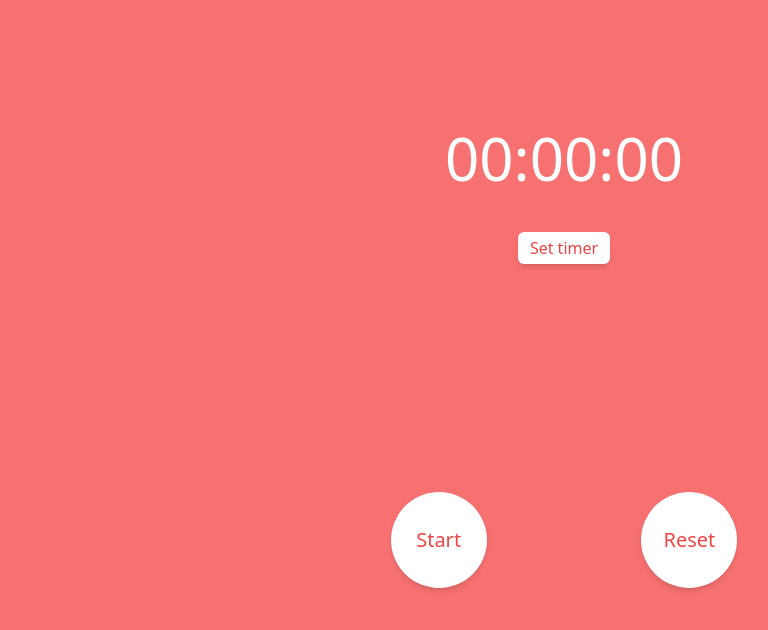
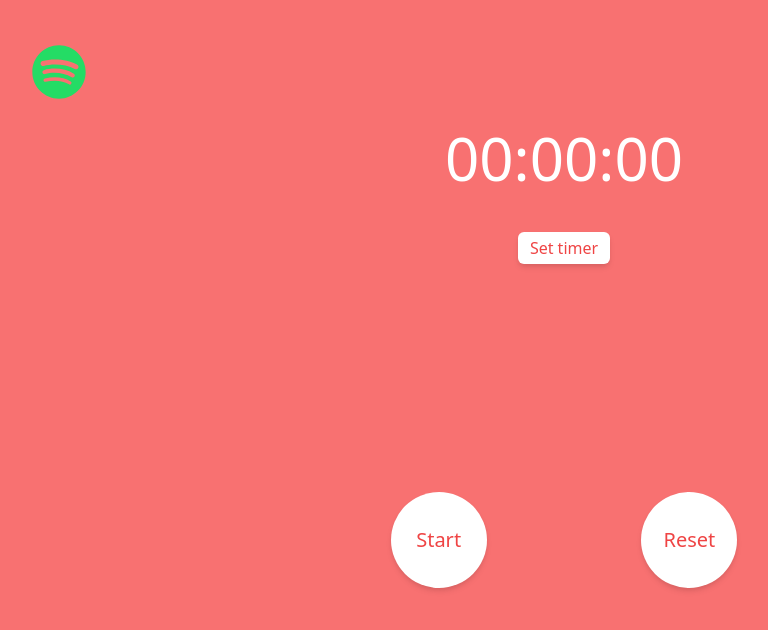
Before and after one commit to jadeasmus/web-timer, a React (Create React App) app: page / in a window 1280 px wide. Shown: the top 630 px of the page, without its empty margins (76-844 px from the left). Built offline with nearby package versions, Linux system fonts and the light colour scheme.

Commit message:
Spotify button added

```diff
--- a/src/App.js
+++ b/src/App.js
@@ -84,7 +84,7 @@
           <button onClick={event => handleClick(event)} className="text-red-500 px-3 m-3 rounded-md shadow-md bg-white">120</button>
 
           <form className="" onSubmit={(e) => e.preventDefault()}>
-            <input className="border border-red-400 rounded-md" type="text" placeholder="Custom" onChange={(e) => setE(parseInt(e.target.value))} className="time"></input>
+            <input className="border-5 border-green-glow rounded-md" type="text" placeholder="Custom" onChange={(e) => setE(parseInt(e.target.value))} className="time"></input>
               <input type="submit" value="Submit" onClick={ () => setCounter(E) }></input>
           </form>
 
@@ -95,6 +95,11 @@
         <button className="absolute bottom-1/4 left-1/3 text-red-500 text-xl h-24 w-24 mx-10 m-3 shadow-md bg-white rounded-full" onClick={ () => setIsActive(!isActive) }>{ isActive ? "Pause" : "Start" }</button>
         <button className="absolute bottom-1/4 right-1/3 text-red-500 text-xl h-24 w-24 mx-10 m-3 shadow-md bg-white rounded-full" onClick={ stopTimer }>Reset</button>
       </div>
+
+      <div className="absolute top-8">
+        <svg className="cursor-pointer fill-current text-green-spotify hover:text-green-glow" xmlns="http://www.w3.org/2000/svg" height="80" width="270" viewBox="-33.4974 -55.829 290.3108 334.974"><path d="M177.707 98.987c-35.992-21.375-95.36-23.34-129.719-12.912-5.519 1.674-11.353-1.44-13.024-6.958-1.672-5.521 1.439-11.352 6.96-13.029 39.443-11.972 105.008-9.66 146.443 14.936 4.964 2.947 6.59 9.356 3.649 14.31-2.944 4.963-9.359 6.6-14.31 3.653m-1.178 31.658c-2.525 4.098-7.883 5.383-11.975 2.867-30.005-18.444-75.762-23.788-111.262-13.012-4.603 1.39-9.466-1.204-10.864-5.8a8.717 8.717 0 015.805-10.856c40.553-12.307 90.968-6.347 125.432 14.833 4.092 2.52 5.38 7.88 2.864 11.968m-13.663 30.404a6.954 6.954 0 01-9.569 2.316c-26.22-16.025-59.223-19.644-98.09-10.766a6.955 6.955 0 01-8.331-5.232 6.95 6.95 0 015.233-8.334c42.533-9.722 79.017-5.538 108.448 12.446a6.96 6.96 0 012.31 9.57M111.656 0C49.992 0 0 49.99 0 111.656c0 61.672 49.992 111.66 111.657 111.66 61.668 0 111.659-49.988 111.659-111.66C223.316 49.991 173.326 0 111.657 0"/></svg>
+      </div>
+
     </div>
 
   );
--- a/tailwind.config.js
+++ b/tailwind.config.js
@@ -1,7 +1,18 @@
+const colors = require('tailwindcss/colors')
+
 module.exports = {
   purge: ['./src/**/*.{js,jsx,ts,tsx}', './public/index.html'],
   darkMode: false, // or 'media' or 'class'
   theme: {
+    colors: {
+      red: colors.red,
+      white: colors.white,
+      black: colors.black,
+      green: {
+        glow: "#29FF75",
+        spotify: "#24DC65"
+      }
+    },
     extend: {},
   },
   variants: {
```
